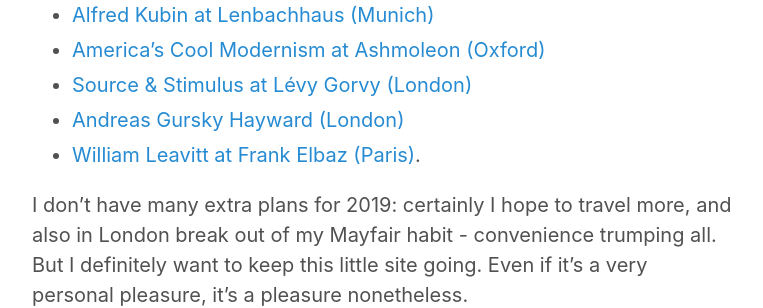
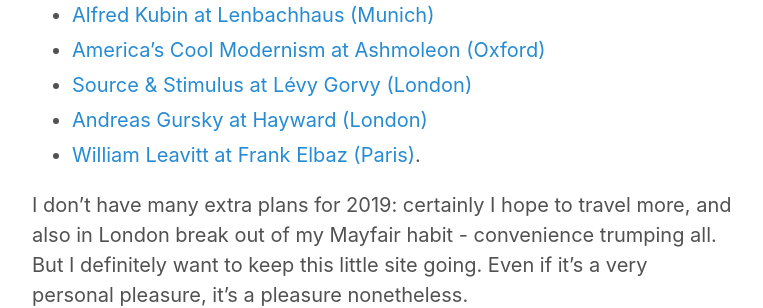
Before and after one commit to JMDKC/jmdkc.github.io, a Jekyll site: the page built from _posts/2018-12-23-top-5-2018.md, in a window 1280 px wide and 900 px high, scrolled down 5470 px. Shown: the part 152-460 px from the top of the window, without its empty margins (258-1021 px from the left). Built offline with Jekyll 4.4.1, drawn with Linux system fonts in a browser that asks for light colours.

```diff
--- a/_posts/2018-12-23-top-5-2018.md
+++ b/_posts/2018-12-23-top-5-2018.md
@@ -52,7 +52,7 @@ I don’t want to end 2018 on a bad note, so here are some shows that didn’t q
 * [Alfred Kubin at Lenbachhaus (Munich)](http://artangled.com/2018/11/18/kubin-lenbachhaus/)
 * [America’s Cool Modernism at Ashmoleon (Oxford)](http://artangled.com/2018/06/30/ault-ashmoleon/)
 * [Source & Stimulus at Lévy Gorvy (London)](http://artangled.com/2018/04/01/laing-levy-gorvy/)
-* [Andreas Gursky Hayward (London)](http://artangled.com/2018/02/25/gursky-hayward/)
+* [Andreas Gursky at Hayward (London)](http://artangled.com/2018/02/25/gursky-hayward/)
 * [William Leavitt at Frank Elbaz (Paris)](http://artangled.com/2018/05/20/leavitt-elbaz/).
 
 I don’t have many extra plans for 2019: certainly I hope to travel more, and also in London break out of my Mayfair habit - convenience trumping all. But I definitely want to keep this little site going. Even if it’s a very personal pleasure, it’s a pleasure nonetheless.
```
